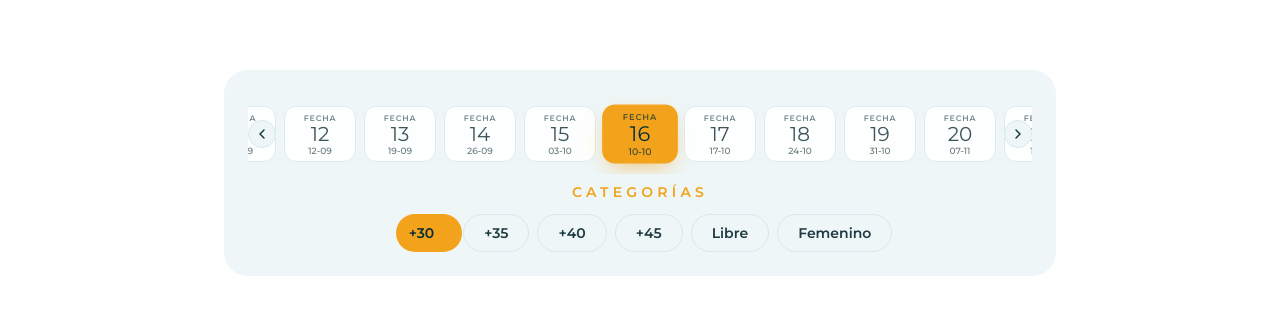
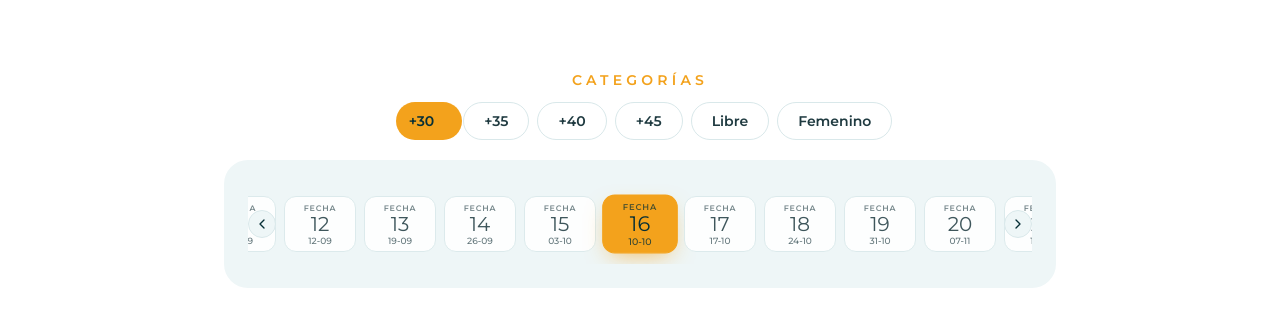
Before and after one commit to CodeTlon/imperial-web, a Next.js app: page /fixture in a window 1280 px wide. Shown: the part 346-657 px from the top of the page. Built offline with nearby package versions, Linux system fonts and the light colour scheme; no server answers.

Commit message:
torneo-imperial-v2: categorias arriba y fuera de la card de fechas en inicio y fixture

```diff
--- a/src/app/fixture/page.tsx
+++ b/src/app/fixture/page.tsx
@@ -40,12 +40,12 @@ export default function FixturePage() {
         <section className="section-pad">
           <div className="max-w-4xl mx-auto px-4 sm:px-6 lg:px-8">
 
-            {/* Un solo contenedor: fechas arriba, categorías abajo */}
+            {/* Categorías primero (fuera de la card), después el carrusel de fechas */}
+            <div className="[&>div]:!mb-5">
+              <CategoryTabs options={categoriasConDatos} value={cat} onChange={(c) => setCat(c as Categoria)} />
+            </div>
             <div className="card mb-8">
-              <CarruselFechas fechas={fechas} numero={numeroFecha} onChange={setNumeroFecha} className="mb-2" />
-              <div className="[&>div]:!mb-0">
-                <CategoryTabs options={categoriasConDatos} value={cat} onChange={(c) => setCat(c as Categoria)} />
-              </div>
+              <CarruselFechas fechas={fechas} numero={numeroFecha} onChange={setNumeroFecha} />
             </div>
 
             {fecha && (
--- a/src/components/sections/TorneoHome.tsx
+++ b/src/components/sections/TorneoHome.tsx
@@ -40,11 +40,11 @@ export default function TorneoHome() {
 
         {/* Fixture */}
         <div className="max-w-3xl mx-auto">
+          <div className="[&>div]:!mb-5">
+            <CategoryTabs options={categoriasConDatos} value={cat} onChange={(c) => setCategoria(c as Categoria)} />
+          </div>
           <div className="card mb-5">
-            <CarruselFechas fechas={fechas} numero={numero} onChange={setNumero} className="mb-2" />
-            <div className="[&>div]:!mb-0">
-              <CategoryTabs options={categoriasConDatos} value={cat} onChange={(c) => setCategoria(c as Categoria)} />
-            </div>
+            <CarruselFechas fechas={fechas} numero={numero} onChange={setNumero} />
           </div>
 
           <div className="space-y-3">
```
